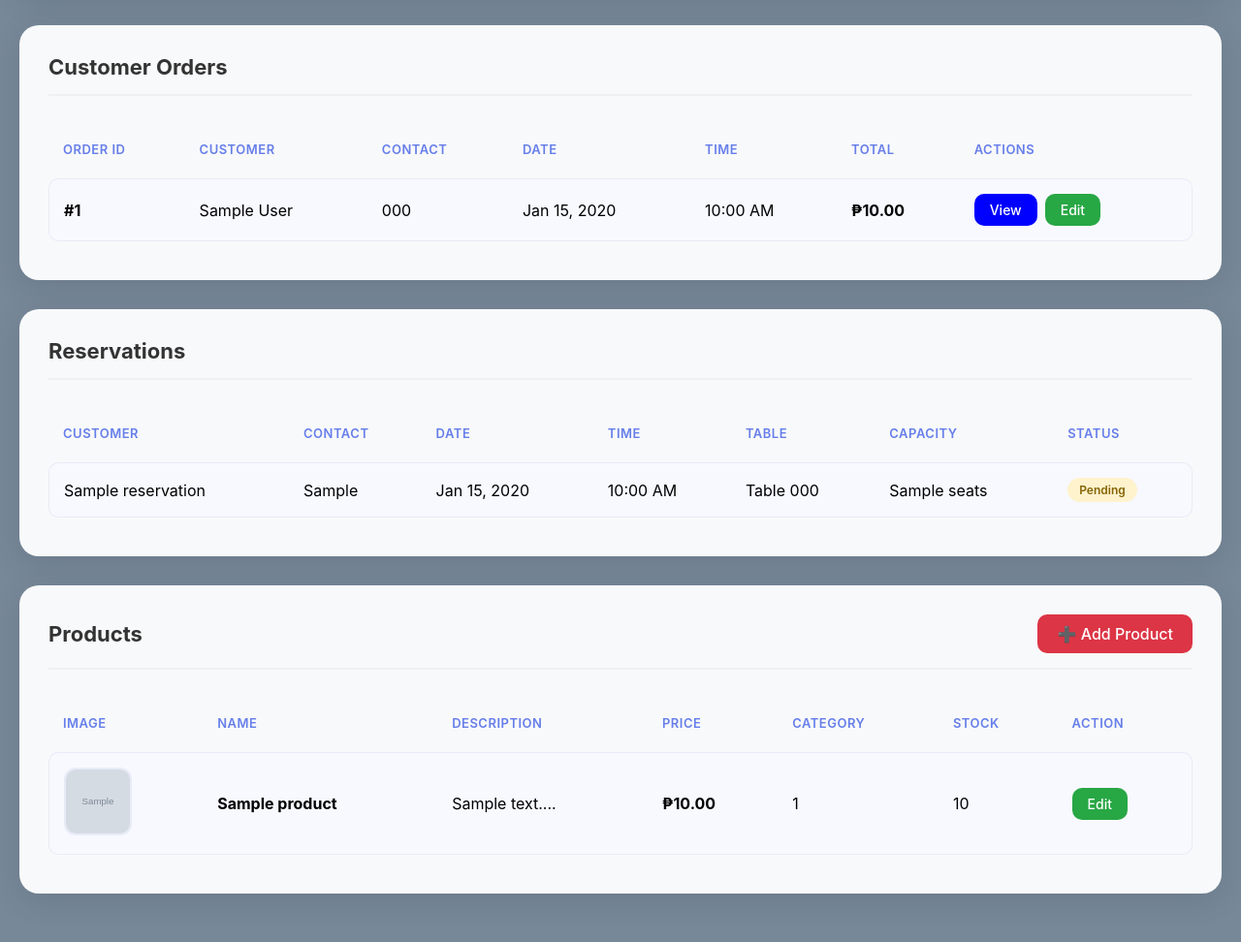
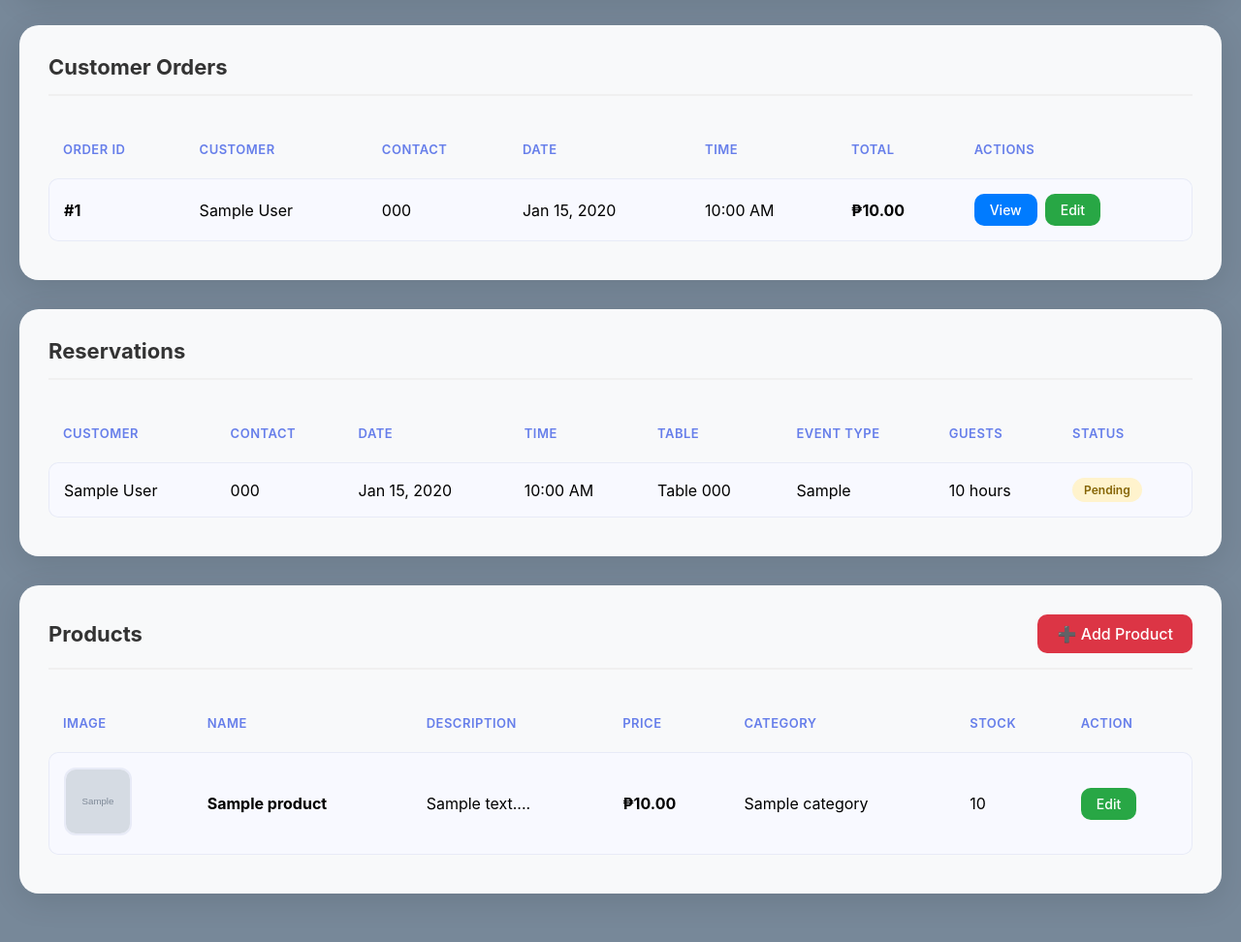
Before and after one commit to rmmlvnc/system, a PHP site: page /staff.php in a window 1280 px wide. Shown: the part 308-1280 px from the top of the page at 97% size. Run offline with PHP 8.4, Linux system fonts and the light colour scheme; the visitor is signed in with stand-in values (Sample User, id 1); tables that the repository leaves empty or names only in its code hold one stand-in row (values such as "Sample post"); grey boxes marked "Sample" are stand-in pictures.

Commit message:
Update staff.php

```diff
--- a/staff.php
+++ b/staff.php
@@ -17,11 +17,17 @@ $staff_result = $staff_stmt->get_result();
 $staff = $staff_result->fetch_assoc();
 $staff_stmt->close();
 
-// Fetch reservations
+// Fetch reservations - JOIN with customer table
 $res_stmt = $conn->prepare("
-  SELECT r.*, t.table_number, t.capacity
+  SELECT
+    r.*,
+    t.table_number,
+    t.capacity,
+    CONCAT(c.first_name, ' ', c.last_name) as customer_name,
+    c.phone_number
   FROM reservation r
   LEFT JOIN tables t ON r.table_id = t.table_id
+  LEFT JOIN customer c ON r.customer_id = c.customer_id
   ORDER BY r.reservation_date, r.reservation_time
 ");
 $res_stmt->execute();
@@ -55,8 +61,18 @@ if ($orders_stmt) {
   $prepare_error = $conn->error;
 }
 
-// Fetch products
-$product_result = $conn->query("SELECT * FROM product");
+// Fetch products with category names
+$product_stmt = $conn->prepare("
+  SELECT
+    p.*,
+    c.category_name
+  FROM product p
+  LEFT JOIN category c ON p.category_id = c.category_id
+  ORDER BY p.product_name
+");
+$product_stmt->execute();
+$product_result = $product_stmt->get_result();
+$product_stmt->close();
 ?>
 
 <!DOCTYPE html>
@@ -111,16 +127,30 @@ $product_result = $conn->query("SELECT * FROM product");
       display: inline-block;
     }
 
+    .btn:hover {
+      background: #c82333;
+      transform: translateY(-2px);
+      box-shadow: 0 4px 12px rgba(220, 53, 69, 0.3);
+    }
+
     .btn-edit {
       background: #28a745;
       padding: 8px 16px;
       font-size: 14px;
     }
 
+    .btn-edit:hover {
+      background: #218838;
+    }
+
     .btn-view {
-      background: blue;
+      background: #007bff;
       padding: 8px 16px;
       font-size: 14px;
+    }
+
+    .btn-view:hover {
+      background: #0056b3;
     }
 
     .info-card {
@@ -359,19 +389,21 @@ $product_result = $conn->query("SELECT * FROM product");
               <th>Date</th>
               <th>Time</th>
               <th>Table</th>
-              <th>Capacity</th>
+              <th>Event Type</th>
+              <th>Guests</th>
               <th>Status</th>
             </tr>
           </thead>
           <tbody>
             <?php while ($row = $res_result->fetch_assoc()): ?>
               <tr>
-                <td><?= htmlspecialchars($row['customer_name']) ?></td>
-                <td><?= htmlspecialchars($row['contact']) ?></td>
+                <td><?= $row['customer_name'] ? htmlspecialchars($row['customer_name']) : '<em style="color: #999;">N/A</em>' ?></td>
+                <td><?= $row['phone_number'] ? htmlspecialchars($row['phone_number']) : '<em style="color: #999;">N/A</em>' ?></td>
                 <td><?= date('M d, Y', strtotime($row['reservation_date'])) ?></td>
                 <td><?= date('h:i A', strtotime($row['reservation_time'])) ?></td>
-                <td>Table <?= htmlspecialchars($row['table_number']) ?></td>
-                <td><?= htmlspecialchars($row['capacity']) ?> seats</td>
+                <td><?= $row['table_number'] ? 'Table ' . htmlspecialchars($row['table_number']) : '<em style="color: #999;">Not assigned</em>' ?></td>
+                <td><?= $row['event_type'] ? htmlspecialchars($row['event_type']) : '<em style="color: #999;">N/A</em>' ?></td>
+                <td><?= $row['total_hours'] ? htmlspecialchars($row['total_hours']) . ' hours' : '<em style="color: #999;">N/A</em>' ?></td>
                 <td>
                   <span class="badge badge-<?= strtolower($row['status']) ?>">
                     <?= htmlspecialchars($row['status']) ?>
@@ -416,12 +448,13 @@ $product_result = $conn->query("SELECT * FROM product");
                 <td>
                   <img src="uploads/<?= htmlspecialchars($prod['image']) ?>"
                        alt="<?= htmlspecialchars($prod['product_name']) ?>"
-                       class="product-img" />
+                       class="product-img"
+                       onerror="this.src='uploads/placeholder.jpg'" />
                 </td>
                 <td><strong><?= htmlspecialchars($prod['product_name']) ?></strong></td>
                 <td><?= htmlspecialchars(substr($prod['description'], 0, 50)) ?>...</td>
                 <td><strong>₱<?= number_format($prod['price'], 2) ?></strong></td>
-                <td><?= htmlspecialchars($prod['category_id']) ?></td>
+                <td><?= $prod['category_name'] ? htmlspecialchars($prod['category_name']) : '<em style="color: #999;">Uncategorized</em>' ?></td>
                 <td><?= htmlspecialchars($prod['stock_quantity']) ?></td>
                 <td>
                   <a href="staff_edit_product.php?id=<?= $prod['product_id'] ?>" class="btn btn-edit">Edit</a>
```
